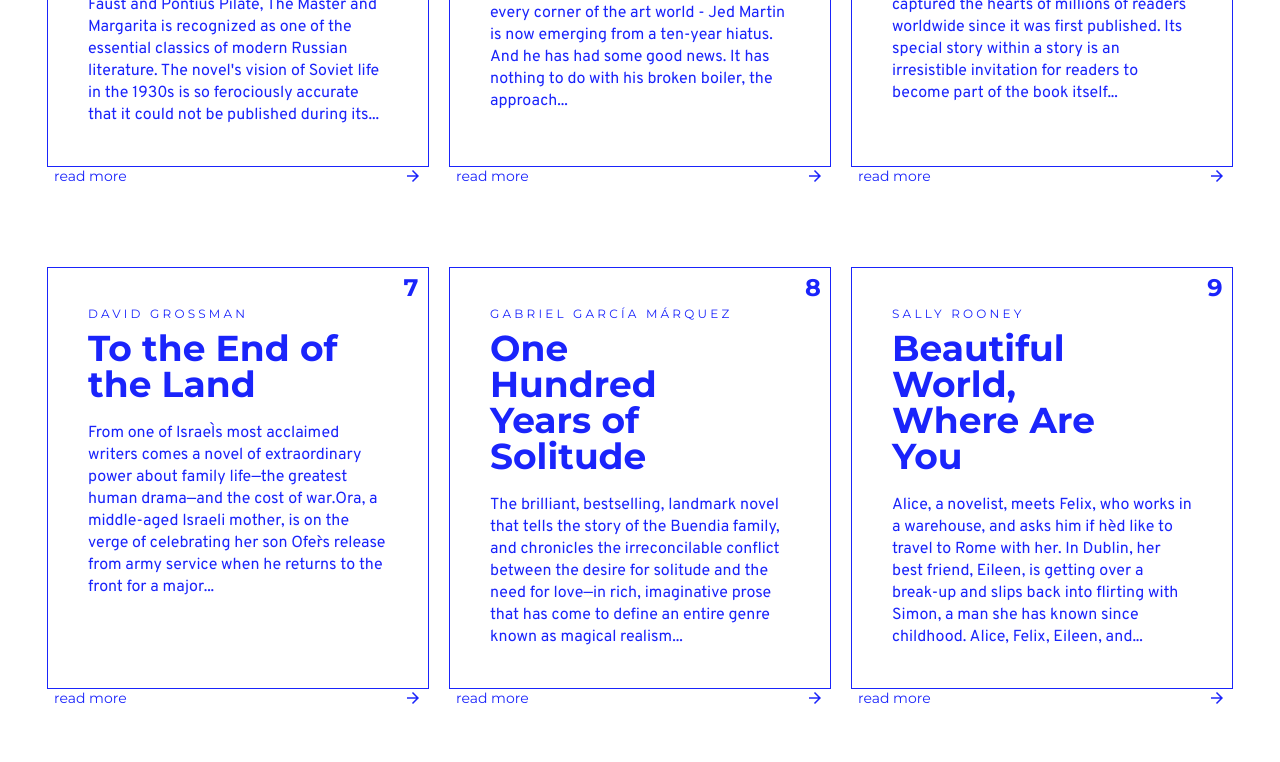
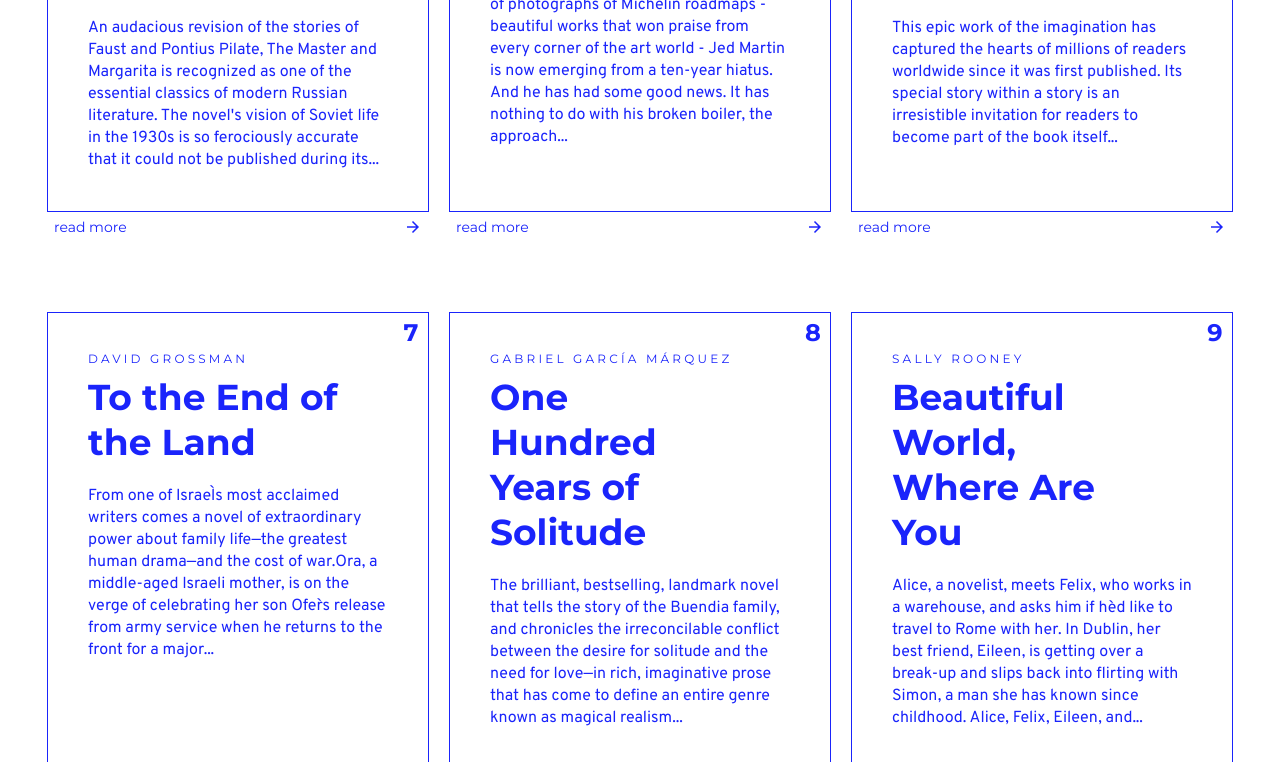
Before and after one commit to varga492/final-exam-varga492, a plain HTML site: page index.html in a window 1280 px wide. Shown: the part 853-1615 px from the top of the page. Drawn offline with Linux system fonts and the light colour scheme.

Commit message:
button fix + title

```diff
--- a/index.css
+++ b/index.css
@@ -1,3 +1,11 @@
+body::-webkit-scrollbar {
+    display: none;}
+
+body{
+    scrollbar-width: none;
+}
+
+
 header{
     position: fixed;
     top: 0;
@@ -22,7 +30,6 @@ header{
 }
 
 #root{
-
     padding: 40px;
     max-width: 1280px;
     display: flex;
@@ -68,8 +75,9 @@ h1{
     margin-top: 10px;
     margin-bottom: 10px;
     max-width: 250px;
-    min-height: 72px;
+    min-height: 90px;
     color: #1a24fb;
+    line-height: 45px;
 }
 
 h2{
@@ -97,7 +105,7 @@ button{
     font-size: 14px;
     font-family: 'Montserrat', sans-serif;
     position: absolute;
-    bottom: -19px;
+    bottom: -25px;
     left: 0;
     display: flex;
     flex-direction: row;
--- a/index.html
+++ b/index.html
@@ -9,7 +9,7 @@
     <link rel="stylesheet" href="index.css">
     <link href="https://fonts.googleapis.com/css2?family=Montserrat:wght@400;700&family=Overpass:wght@400;700&display=swap" rel="stylesheet">
     <link href="https://fonts.googleapis.com/icon?family=Material+Icons" rel="stylesheet">
-    <title>Document</title>
+    <title>Varga Szilárd UI build</title>
 </head>
 <body>
     <div id="root"></div>
--- a/index.js
+++ b/index.js
@@ -65,10 +65,10 @@ const headerComponent = () => {
 `;
 };
 
-const cardComponent = (title, sub, text, number) => {
+const cardComponent = (title, sub, text, index) => {
   return `
     <div class="card">
-      <p class="index">${number}</p>
+      <p class="index">${index}</p>
       <h2>${sub}</h2>
       <h1>${title}</h1>
       <p class="text">${text}</p>
```
